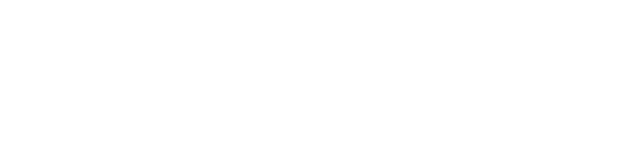
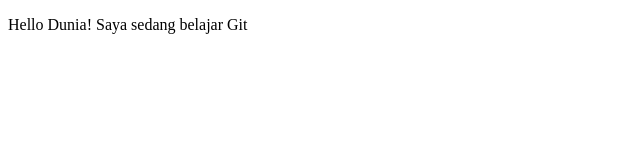
Before and after one commit to alwizzz/alwizzz-PRAK11GITRPL, a plain HTML site: page index.html in a window 1280 px wide. Shown: the whole page, without its empty margins (0-640 px from the left). Drawn offline with Linux system fonts and the light colour scheme.

Commit message:
perubahan lagi

```diff
--- a/index.html
+++ b/index.html
@@ -4,9 +4,9 @@
     <meta charset="UTF-8">
     <meta http-equiv="X-UA-Compatible" content="IE=edge">
     <meta name="viewport" content="width=device-width, initial-scale=1.0">
-    <title>Document</title>
+    <title>Belajar Git - Project 01</title>
 </head>
 <body>
-
+    <p>Hello Dunia! Saya sedang belajar Git</p>
 </body>
 </html>
```
